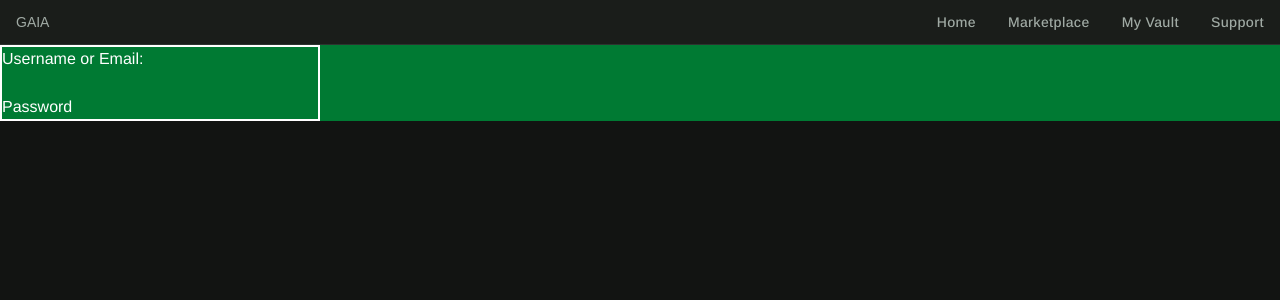
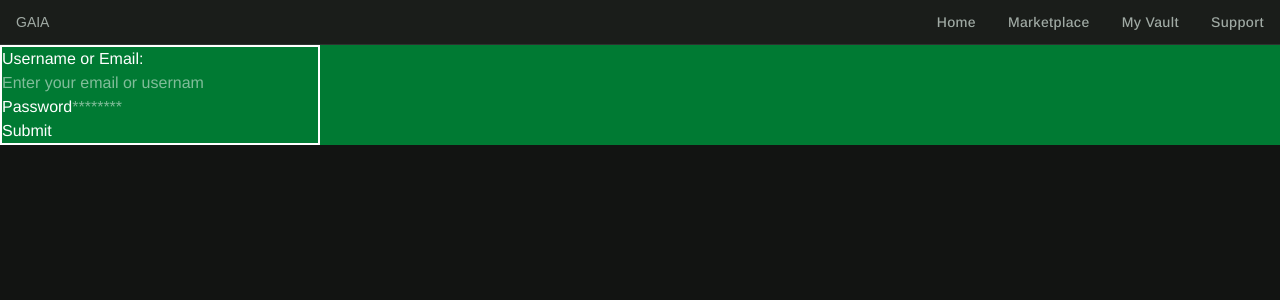
Before and after one commit to KarlKeynes29/gaia-frontend, a React (Vite) app: page / in a window 1280 px wide. Shown: the top 300 px of the page. Built offline with nearby package versions, Linux system fonts and the light colour scheme; a web font is replaced by a local one.

Commit message:
Progress login page

```diff
--- a/src/pages/Login.tsx
+++ b/src/pages/Login.tsx
@@ -1,5 +1,4 @@
 import React, { useState } from 'react';
-import { useGaiaTheme } from '../context/ThemeContext';
 
 export const Login: React.FC = () => {
     const [loginDetails, setLoginDetails] = useState({
@@ -13,12 +12,20 @@ export const Login: React.FC = () => {
             ...prev,
             [name]: value
         }));
-    };
+	};
+
+	interface LoginResponse {
+		token: string,
+		role: string,
+		id: string
+	}
 
     const handleFormSubmit = async (e: React.SubmitEvent<HTMLFormElement>) => {
         e.preventDefault();
-        console.log('Authentication payload:', loginDetails);
-        try {
+		console.log('Authentication payload:', loginDetails);
+
+		try {
+			// incomplete
             const response = await fetch('', {
                 method: 'POST',
                 headers: {
@@ -30,8 +37,15 @@ export const Login: React.FC = () => {
                 })
             });
 
-            const { data } = response?.data;
-        } catch (error) {
+			if (!response.ok) {
+				const errorData = await response.json();
+				throw new Error(errorData.message || 'Authorization rejected.');
+            }
+
+			const data: LoginResponse = await response.json();
+			localStorage.setItem('token', data?.token);
+
+		} catch (error) {
             console.error('Error in authenticating...', error);
         }
     };
@@ -41,13 +55,30 @@ export const Login: React.FC = () => {
             <div className='login-container bg-primary'>
                 <form onSubmit={handleFormSubmit} className='max-h-200 max-w-80 border-2'>
                     <div className='mt'>
-                        <label htmlFor=''>Username or Email:</label>
-                        <input type='text'></input>
+                        <label htmlFor='identity'>Username or Email:</label>
+						<input
+							required
+							id='identity'
+							type='identity'
+							name='identity'
+							value={loginDetails.identity}
+							onChange={handleInputChange}
+							placeholder='Enter your email or username'
+						/>
                     </div>
                     <div>
-                        <label htmlFor=''>Password</label>
-                        <input type='text'></input>
-                    </div>
+                        <label htmlFor='password-field'>Password</label>
+						<input
+							required
+							id='password-field'
+							name='password'
+							type='password'
+							value={loginDetails.password}
+							onChange={handleInputChange}
+							placeholder='********'
+						/>
+					</div>
+                    <button>Submit</button>
                 </form>
             </div>
         </>
```
